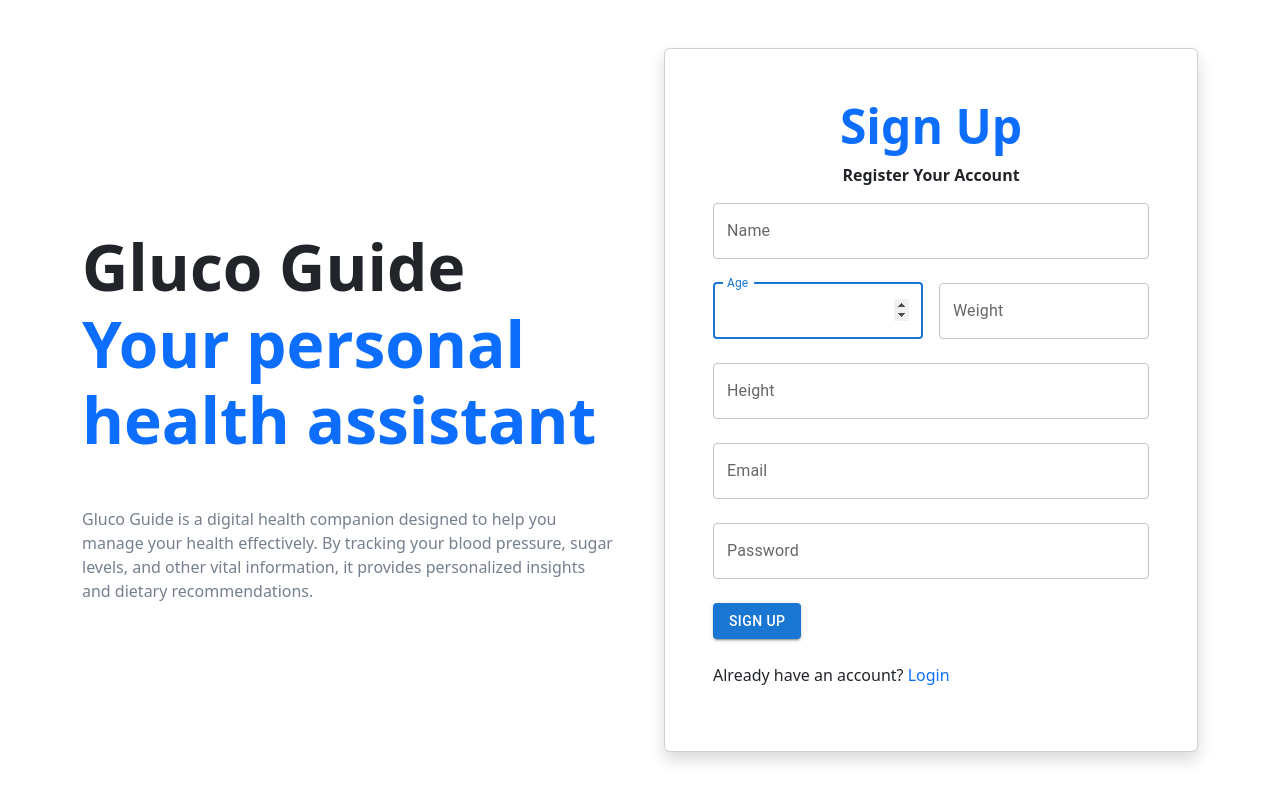
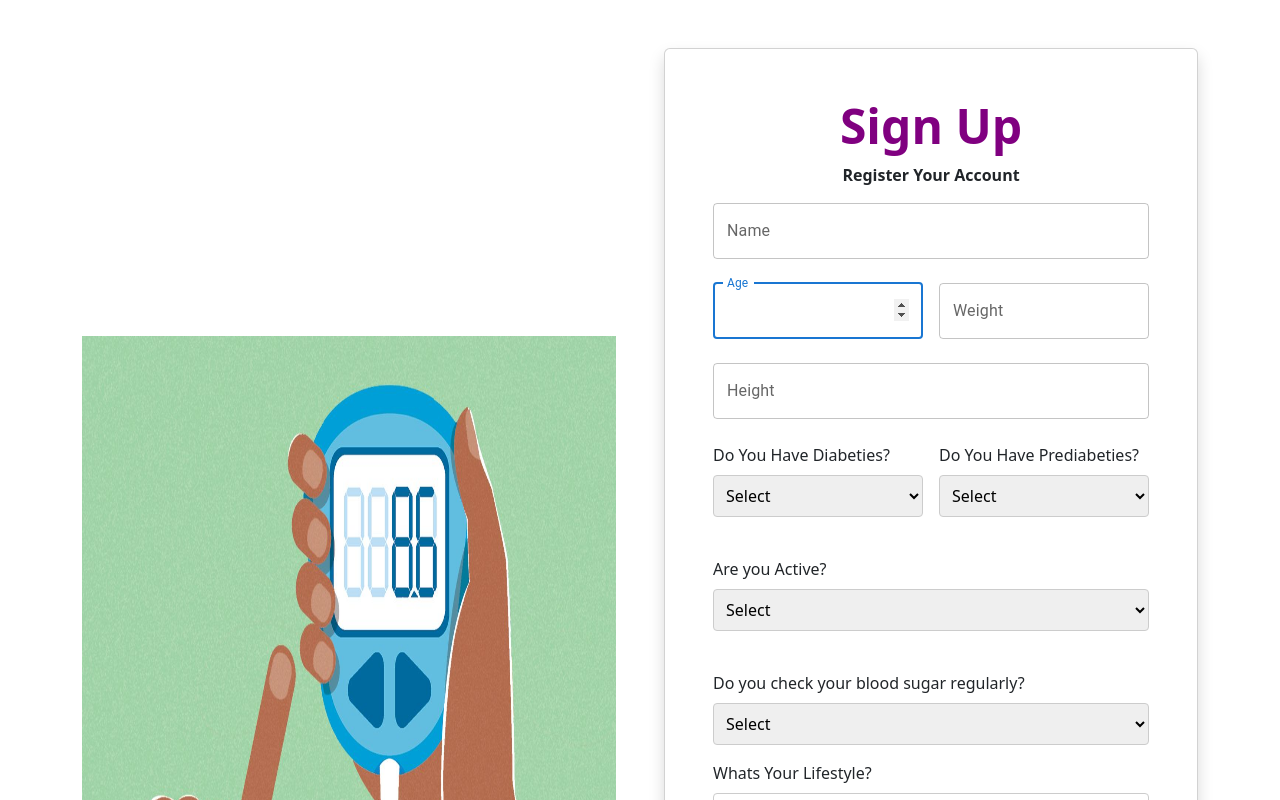
Before and after one commit to MerajAli1/Gluco-Guide-Front-End, a React (Vite) app: page /signup in a window 1280 px wide. Shown: the top 800 px of the page. Built offline with nearby package versions, Linux system fonts and the light colour scheme.

Commit message:
some changes

```diff
--- a/src/apiBaseURL/BaseURL.js
+++ b/src/apiBaseURL/BaseURL.js
@@ -1 +1 @@
-export const BaseURL = "/api";
+export const BaseURL = "http://localhost:1000/api";
--- a/src/components/Login.jsx
+++ b/src/components/Login.jsx
@@ -5,6 +5,7 @@ import { Link, useNavigate } from "react-router-dom";
 import { toast, ToastContainer } from "react-toastify";
 import axios from "axios";
 import { BaseURL } from "../apiBaseURL/BaseURL";
+import image from '../assets/gluco-guide-image.jpg'
 const Login = () => {
   const [email, setEmail] = useState("");
   const [password, setPassword] = useState("");
@@ -23,15 +24,16 @@ const Login = () => {
         email: email,
         password: password,
       });
-      console.log(res.data);
+      console.log(res);
       const token = res.data.token;
       console.log(token, "LOGIN");
       const loginToken = localStorage.setItem("token", JSON.stringify(token));
-
+      if(!token){
+        toast.error("Invalid Credentials")
+        setLoading(false)
+      }
       if (token) {
         navigate("/dashboard/patientHome");
-      } else {
-        navigate("/otp");
       }
     } catch (error) {
       setLoading(false);
@@ -47,7 +49,7 @@ const Login = () => {
           <div className="container">
             <div className="row gx-lg-5 align-items-center">
               <div className="col-lg-6 mb-5 mb-lg-0">
-                <h1 className="my-5 display-3 fw-bold ls-tight">
+                {/* <h1 className="my-5 display-3 fw-bold ls-tight">
                   Gluco Guide <br />
                   <span style={{ color: "purple" }}>
                     Your personal health assistant
@@ -58,7 +60,13 @@ const Login = () => {
                   manage your health effectively. By tracking your blood
                   pressure, sugar levels, and other vital information, it
                   provides personalized insights and dietary recommendations.
-                </p>
+                </p> */}
+                <img
+                  width={"100%"}
+                  height={"100%"}
+                  src={image}
+                  alt="Image Not Found"
+                />
               </div>
 
               <div className="col-lg-6 mb-5 mb-lg-0">
--- a/src/components/SignUp.jsx
+++ b/src/components/SignUp.jsx
@@ -1,10 +1,19 @@
-import { Button, Grid, TextField } from "@mui/material";
+import {
+  Button,
+  FormControl,
+  Grid,
+  InputLabel,
+  MenuItem,
+  Select,
+  TextField,
+} from "@mui/material";
 import React, { useState } from "react";
 import Footer from "./Footer";
 import { Link, useNavigate } from "react-router-dom";
 import { toast, ToastContainer } from "react-toastify";
 import axios from "axios";
 import { BaseURL } from "../apiBaseURL/BaseURL";
+import image from "../assets/gluco-guide-image.jpg";
 const SignUp = () => {
   const [name, setName] = useState("");
   const [age, setAge] = useState("");
@@ -13,12 +22,46 @@ const SignUp = () => {
   const [password, setPassword] = useState("");
   const [height, setHeight] = useState("");
   const [loading, setLoading] = useState(false);
+  const [diabetics, setDiabetics] = useState("");
+  const [prediabetics, setPrediabetics] = useState("");
+  const [lifestyle, setLifestyle] = useState("");
+  const [active, setActive] = useState("");
+  const [bloodSugar, setBloodSugar] = useState("");
+  const formControlStyle = {
+    width: "100%",
+    marginBottom: "16px",
+  };
+
+  const labelStyle = {
+    display: "block",
+    marginBottom: "8px",
+  };
+
+  const selectStyle = {
+    width: "100%",
+    padding: "8px",
+    borderRadius: "4px",
+    border: "1px solid #ccc",
+  };
+
   const navigate = useNavigate();
   //Register Patient
   const registerPatient = async (e) => {
     e.preventDefault();
     //Check if fields are empty
-    if (!name || !age || !weight || !email || !password) {
+    if (
+      !name ||
+      !age ||
+      !weight ||
+      !email ||
+      !password ||
+      !height ||
+      !diabetics ||
+      !prediabetics ||
+      !lifestyle ||
+      !active ||
+      !bloodSugar
+    ) {
       toast.error("Please fill in all the fields");
       return;
     }
@@ -31,6 +74,11 @@ const SignUp = () => {
         email: email,
         password: password,
         height: height,
+        haveDiabetes: diabetics,
+        havePreDiabetes: prediabetics,
+        lifeStyle: lifestyle,
+        areYouActive: active,
+        checkBPdialy: bloodSugar,
       });
       console.log(res.data);
       const token = res.data.token;
@@ -55,7 +103,7 @@ const SignUp = () => {
           <div className="container">
             <div className="row gx-lg-5 align-items-center">
               <div className="col-lg-6 mb-5 mb-lg-0">
-                <h1 className="my-5 display-3 fw-bold ls-tight">
+                {/* <h1 className="my-5 display-3 fw-bold ls-tight">
                   Gluco Guide <br />
                   <span className="text-primary">
                     Your personal health assistant
@@ -66,15 +114,23 @@ const SignUp = () => {
                   manage your health effectively. By tracking your blood
                   pressure, sugar levels, and other vital information, it
                   provides personalized insights and dietary recommendations.
-                </p>
+                </p> */}
+                <img
+                  width={"100%"}
+                  height={"600vh"}
+                  src={image}
+                  alt="Image Not Found"
+                />
               </div>
-
               <div className="col-lg-6 mb-5 mb-lg-0">
                 <div className="card shadow">
                   <div className="card-body py-5 px-md-5">
                     {/* <!-- 2 column grid layout with text inputs for the first and last names --> */}
                     <div className="row">
-                      <h1 className="display-5 fw-bold ls-tight text-center text-primary">
+                      <h1
+                        className="display-5 fw-bold ls-tight text-center "
+                        style={{ color: "purple" }}
+                      >
                         Sign Up
                       </h1>
                       <p className="text-center fw-bold">
@@ -130,6 +186,123 @@ const SignUp = () => {
                           variant="outlined"
                         />
                       </div>
+                      {/* //Patient History Block */}
+                      <div>
+                        {/* Diabetics & Prediabetics */}
+                        <div
+                          style={{
+                            display: "flex",
+                            gap: "16px",
+                            marginBottom: "24px",
+                          }}
+                        >
+                          {/* Diabeties */}
+                          <div style={formControlStyle}>
+                            <label style={labelStyle} htmlFor="diabetics">
+                              Do You Have Diabeties?
+                            </label>
+                            <select
+                              id="diabetics"
+                              value={diabetics}
+                              onChange={(e) => setDiabetics(e.target.value)}
+                              style={selectStyle}
+                            >
+                              <option value="" disabled defaultValue>
+                                Select
+                              </option>
+                              <option value="Yes">Yes</option>
+                              <option value="No">No</option>
+                              <option value="Probably">Probably</option>
+                            </select>
+                          </div>
+                          {/* PreDiabetics */}
+                          <div style={formControlStyle}>
+                            <label style={labelStyle} htmlFor="prediabetics">
+                              Do You Have Prediabeties?
+                            </label>
+                            <select
+                              id="prediabetics"
+                              value={prediabetics}
+                              onChange={(e) => setPrediabetics(e.target.value)}
+                              style={selectStyle}
+                            >
+                              <option value="" disabled defaultValue>
+                                Select
+                              </option>
+                              <option value="Yes">Yes</option>
+                              <option value="No">No</option>
+                              <option value="Probably">Probably</option>
+                            </select>
+                          </div>
+                        </div>
+                        {/* Lifestyle & Active */}
+                        <div
+                          style={{
+                            display: "flex",
+                            gap: "16px",
+                            marginBottom: "24px",
+                          }}
+                        >
+                          {/* Active Field */}
+                          <div style={formControlStyle}>
+                            <label style={labelStyle} htmlFor="active">
+                              Are you Active?
+                            </label>
+                            <select
+                              id="active"
+                              value={active}
+                              onChange={(e) => setActive(e.target.value)}
+                              style={selectStyle}
+                            >
+                              <option value="" disabled defaultValue>
+                                Select
+                              </option>
+                              <option value="Yes">Yes</option>
+                              <option value="No">No</option>
+                              <option value="Probably">Probably</option>
+                            </select>
+                          </div>
+                        </div>
+
+                        {/* Do you check your blood sugar regularly */}
+                        <div style={formControlStyle}>
+                          <label style={labelStyle} htmlFor="bloodSugar">
+                            Do you check your blood sugar regularly?
+                          </label>
+                          <select
+                            id="bloodSugar"
+                            value={bloodSugar}
+                            onChange={(e) => setBloodSugar(e.target.value)}
+                            style={selectStyle}
+                          >
+                            <option value="" disabled defaultValue>
+                              Select
+                            </option>
+                            <option value="Yes">Yes</option>
+                            <option value="No">No</option>
+                            <option value="Probably">Probably</option>
+                          </select>
+                        </div>
+                        {/* Lifestyle Field */}
+                        <div style={formControlStyle}>
+                          <label style={labelStyle} htmlFor="lifestyle">
+                            Whats Your Lifestyle?
+                          </label>
+                          <textarea
+                            id="lifestyle"
+                            value={lifestyle}
+                            onChange={(e) => setLifestyle(e.target.value)}
+                            style={{
+                              width: "100%",
+                              padding: "8px",
+                              borderRadius: "4px",
+                              border: "1px solid #ccc",
+                              resize: "vertical", // Allow vertical resizing
+                              minHeight: "100px", // Minimum height for the textarea
+                            }}
+                          />
+                        </div>
+                      </div>
                       {/* <!-- Email input --> */}
                       <div data-mdb-input-init className="form-outline mb-4">
                         <TextField
@@ -156,7 +329,8 @@ const SignUp = () => {
                         data-mdb-button-init
                         data-mdb-ripple-init
                         disabled={loading}
-                        className="btn btn-primary btn-block mb-4"
+                        className="btn btn-block mb-4"
+                        style={{ backgroundColor: "purple" }}
                       >
                         {loading ? "Loading..." : "Sign Up"}
                       </Button>
@@ -165,8 +339,9 @@ const SignUp = () => {
                       <p>
                         Already have an account?{" "}
                         <Link
+                          style={{ color: "purple" }}
                           to="/login"
-                          className="text-primary text-decoration-none"
+                          className=" text-decoration-none"
                         >
                           Login
                         </Link>
--- a/src/pages/Dashboard.jsx
+++ b/src/pages/Dashboard.jsx
@@ -111,6 +111,7 @@ const DrawerHeader = styled("div")(({ theme }) => ({
 
 export default function PersistentDrawerLeft() {
   const theme = useTheme();
+  const [selectedRoute, setSelectedRoute] = React.useState('');
   const [profileData, setProfileData] = React.useState({});
   const [open, setOpen] = React.useState(false);
   //Decoding the token
@@ -141,6 +142,21 @@ export default function PersistentDrawerLeft() {
   React.useEffect(() => {
     getProfile();
   }, []);
+
+
+  React.useEffect(() => {
+    // Retrieve the saved route name from localStorage when the component mounts
+    const savedRoute = localStorage.getItem('selectedRoute');
+    if (savedRoute) {
+      setSelectedRoute(savedRoute);
+    }
+  }, []);
+
+  const handleRouteClick = (routeName) => {
+    setSelectedRoute(routeName);
+    localStorage.setItem('selectedRoute', routeName); // Save the selected route name to localStorage
+  };
+
   const handleDrawerOpen = () => {
     setOpen(true);
   };
@@ -177,8 +193,10 @@ export default function PersistentDrawerLeft() {
             <MenuIcon />
           </IconButton>
           <Typography variant="h6" noWrap component="div">
-            Patient Dashboard
-          </Typography>
+      </Typography>
+      <Typography variant="h6" noWrap component="div">
+        {selectedRoute ? `${selectedRoute} Page` : 'Patient Dashboard'}
+      </Typography>
         </Toolbar>
       </AppBar>
       <Drawer
@@ -208,7 +226,12 @@ export default function PersistentDrawerLeft() {
           className="rounded-pill"
           src={imageUrl}
           alt="Profile Picture"
-          style={{ width: "100px", height: "100px", objectFit: "cover", marginLeft:"30%"}} // Optional styling
+          style={{
+            width: "100px",
+            height: "100px",
+            objectFit: "cover",
+            marginLeft: "30%",
+          }} // Optional styling
         />
         <p className="text-center fw-bold">{profileData.name}</p>
         <div className="d-flex justify-content-center">
@@ -231,7 +254,10 @@ export default function PersistentDrawerLeft() {
           {/* //Mapping the routes for the admin dashboard */}
           {routes.map((route, index) => (
             <ListItem key={index} disablePadding>
-              <ListItemButton onClick={() => navigateHandler(route.path)}>
+              <ListItemButton onClick={() => {
+                navigateHandler(route.path)
+                handleRouteClick(route.name)
+              }}>
                 <ListItemIcon>
                   {index === 0 && (
                     <i
@@ -252,10 +278,12 @@ export default function PersistentDrawerLeft() {
                     ></i>
                   )}
                   {index === 3 && (
+                    <>
                     <i
                       style={{ fontSize: "25px" }}
                       className="fa-solid fa-bowl-food"
                     ></i>
+                    </>
                   )}
                 </ListItemIcon>
                 <ListItemText primary={route.name} />
@@ -276,7 +304,10 @@ export default function PersistentDrawerLeft() {
           {/* //Mapping the routes for the Profile dashboard */}
           {profileRoutes.map((route, index) => (
             <ListItem key={index} disablePadding>
-              <ListItemButton onClick={() => navigateHandler(route.path)}>
+              <ListItemButton onClick={() => {
+                navigateHandler(route.path)
+                handleRouteClick(route.name)
+              }}>
                 <ListItemIcon>
                   {index === 0 && (
                     <i
--- a/src/patientComponents/EditProfile.jsx
+++ b/src/patientComponents/EditProfile.jsx
@@ -42,6 +42,7 @@ export default function EditProfile() {
   const [height, setHeight] = React.useState("");
   const [profilePic, setProfilePic] = React.useState("");
   const [loading, setLoading] = React.useState(false);
+  const [refresh, setRefresh] = React.useState(false);
   //Edit Profile Function
   const editProfile = async (event) => {
     event.preventDefault();
@@ -76,6 +77,7 @@ export default function EditProfile() {
         setLoading(false);
       }
       console.log(res.data);
+      setRefresh(!refresh)
     } catch (error) {
       setLoading(false);
       console.log("error: ", error);
@@ -93,7 +95,7 @@ export default function EditProfile() {
     setWeight(data?.weight);
     setHeight(data?.height);
     // setProfilePic(data?.profilePic);
-  }, []);
+  }, [refresh]);
   return (
     <ThemeProvider theme={defaultTheme}>
       <Container component="main" maxWidth="xs">
--- a/src/patientComponents/PatientProfile.jsx
+++ b/src/patientComponents/PatientProfile.jsx
@@ -1,61 +1,79 @@
 import React, { useState, useEffect } from "react";
 import axios from "axios";
-import "bootstrap/dist/css/bootstrap.min.css";
+import { Container, Box, Typography, Card, CardContent, Avatar, Grid } from "@mui/material";
 import { BaseURL } from "../apiBaseURL/BaseURL";
+
 const PatientProfile = () => {
   const [profileData, setProfileData] = useState({});
-  const profileDataLocalStorage = localStorage.setItem(
-    "profile data",
-    JSON.stringify(profileData)
-  );
+
+  useEffect(() => {
     const getProfileData = async () => {
-    //Getting token from local storage
       const token = JSON.parse(localStorage.getItem("token"));
-    // console.log("token", token);
       try {
         const res = await axios.get(`${BaseURL}/user/viewprofile`, {
           headers: {
             Authorization: `Bearer ${token}`,
           },
         });
-      // console.log(res.data.data);
         setProfileData(res.data.data);
+        localStorage.setItem("profile data", JSON.stringify(res.data.data));
       } catch (error) {
         console.log("error: ", error);
       }
     };
-  useEffect(() => {
     getProfileData();
   }, []);
+
   return (
-    <>
-      <div className="container mt-5">
-        <h1 className="text-center mb-4">Patient Profile</h1>
-        <div className="row justify-content-center">
-          <div className="col-md-6 text-center">
-            <img
-              width="50%"
+    <Container sx={{ mt: 5 }}>
+      <Typography variant="h4" align="center" gutterBottom color="secondary">
+        Patient Profile
+      </Typography>
+      <Grid container justifyContent="center">
+        <Grid item xs={12} md={6} textAlign="center">
+          <Avatar
             src={profileData.profilePic}
-              alt="not found"
-              className="img-fluid rounded-circle mb-3"
-              style={{ border: "2px solid #ddd", padding: "5px" }}
+            alt="Profile Picture"
+            sx={{ width: 150, height: 150, mb: 3 }}
           />
-          </div>
-        </div>
-        <div className="row justify-content-center">
-          <div className="col-md-6 text-center">
-            <div className="card p-3">
-              <div className="card-body">
-                <h5 className="card-title">Name: {profileData.name}</h5>
-                <p className="card-text">Age: {profileData.age}</p>
-                <p className="card-text">Weight: {profileData.weight}</p>
-                <p className="card-text">Height: {profileData.height}</p>
-              </div>
-            </div>
-          </div>
-        </div>
-      </div>
-    </>
+        </Grid>
+      </Grid>
+      <Grid container justifyContent="center">
+        <Grid item xs={12} md={6}>
+          <Card sx={{ p: 3 }}>
+            <CardContent>
+              <Typography variant="h6" color="secondary">
+                Name: {profileData.name}
+              </Typography>
+              <Typography variant="body1" color="textSecondary">
+                Age: {profileData.age}
+              </Typography>
+              <Typography variant="body1" color="textSecondary">
+                Weight: {profileData.weight}
+              </Typography>
+              <Typography variant="body1" color="textSecondary">
+                Height: {profileData.height}
+              </Typography>
+              <Typography variant="body1" color="textSecondary">
+                Diabetes Status: {profileData.haveDiabetes}
+              </Typography>
+              <Typography variant="body1" color="textSecondary">
+                Prediabetes Status: {profileData.havePreDiabetes}
+              </Typography>
+              <Typography variant="body1" color="textSecondary">
+                Are you active: {profileData.areYouActive}
+              </Typography>
+              <Typography variant="body1" color="textSecondary">
+                Do you check BP daily: {profileData.checkBPdialy}
+              </Typography>
+              <Typography variant="body1" color="textSecondary">
+                Your lifestyle: {profileData.lifeStyle}
+              </Typography>
+            </CardContent>
+          </Card>
+        </Grid>
+      </Grid>
+    </Container>
   );
 };
 
```
Also changed, not shown: src/assets/gluco-guide-image.jpg (added). Lines whose indentation alone changed are shown as unchanged.
